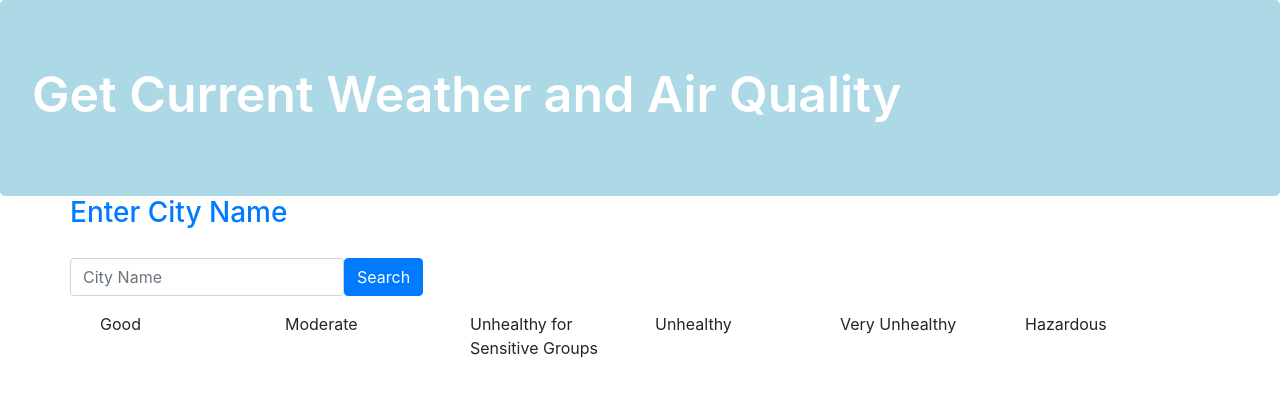
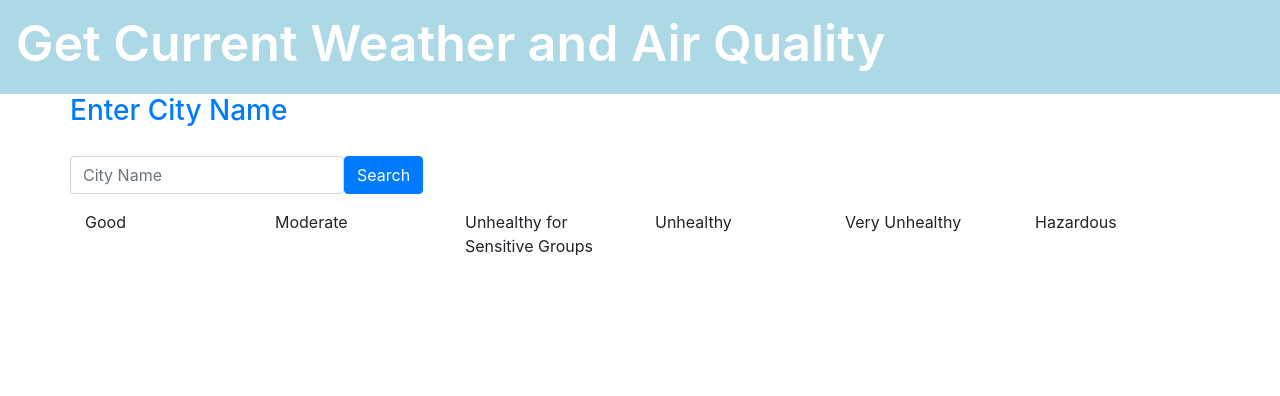
Before and after one commit to LaBrewT2/real-estate-weather-app-1, a plain HTML site: page index.html in a window 1280 px wide. Drawn offline with nearby package versions, Linux system fonts and the light colour scheme.

Commit message:
Update index.html
Updated

```diff
--- a/index.html
+++ b/index.html
@@ -10,10 +10,11 @@
 </head>
 
 <body>
-    <div class="jumbotron" style="margin-bottom:0px; color:white; background-color: lightblue;">
-        <h2 class="text=center" style="font-size:50px; font-weight:600;">Get Current Weather and Air Quality</h2>
-    </div>
-    <div class="container">
+        <div class= "content"></div>
+    <nav class="navbar" style="margin-bottom:0px; color:white; background-color: lightblue;">
+        <span class="navbar-brand mb-0 h1"> <h2 class="text=center" style="font-size:50px; font-weight:600;">Get Current Weather and Air Quality</h2></span>
+      </nav>
+    <div class="over container body-content">
         <div class="row" style="margin-bottom:20px;">
             <h3 class="text-center text-primary ">Enter City Name</h3>
             <span id="error"></span>
@@ -23,6 +24,7 @@
             <input type="text" name="city" id="city" class="form-control" placeholder="City Name">
             <button id="submitWeather" class="btn btn-primary">Search</button>
         </div>
+    </div>
 
         <!-- Container to display data -->
         <div class="container">
```
